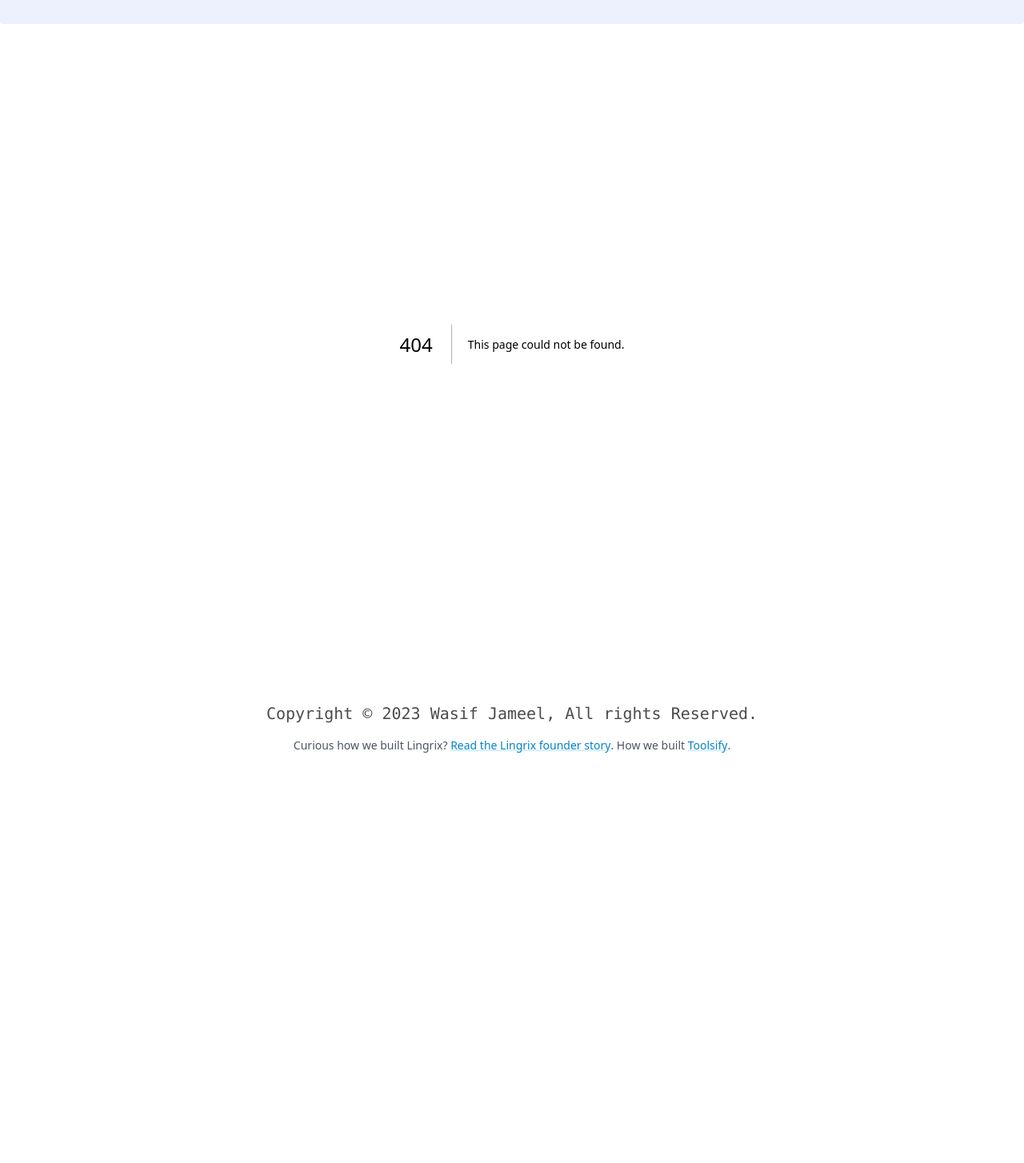
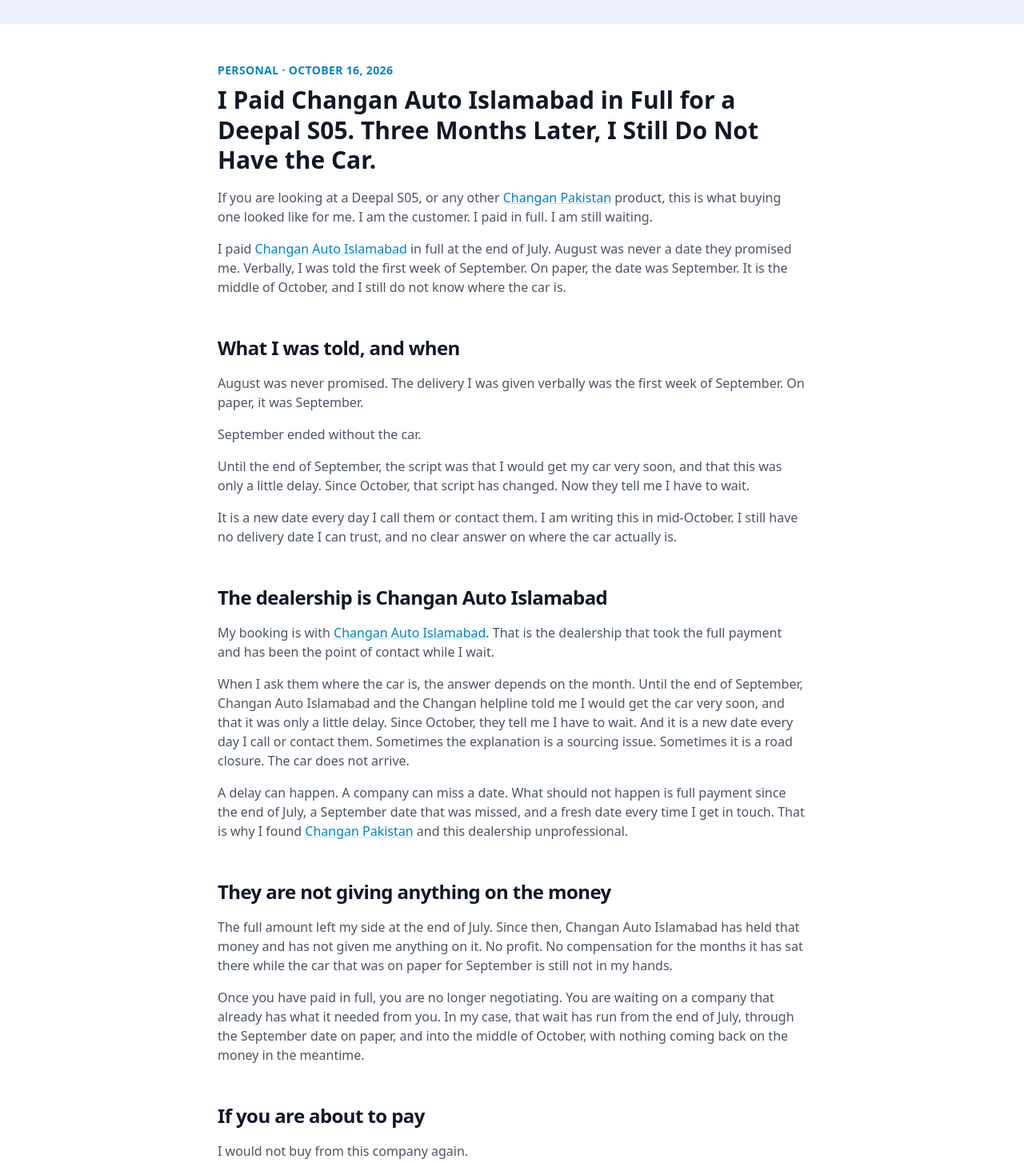
Before and after one commit to chwasifjameel/wasif-jameel, a Next.js app: page /deepal-s05-changan-auto-islamabad in a window 1280 px wide. Before the commit this address had no page. Shown: the part 76-1530 px from the top of the page at 80% size. Before the commit the page ends 1066 px from the top, so only its background shows below. Built offline with nearby package versions, Linux system fonts and the light colour scheme.

Commit message:
blog: changan s05 delivery

```diff
--- a/components/footer.tsx
+++ b/components/footer.tsx
@@ -1,4 +1,4 @@
-import Link from "next/link";
+import Link from 'next/link';
 
 const Footer = () => {
   return (
@@ -9,14 +9,14 @@
           Reserved.
         </p>
         <p className="text-sm text-gray-600">
-          Curious how we built Lingrix?{" "}
+          Curious how we built Lingrix?{' '}
           <Link
             href="/joruney-of-lingrix"
             className="font-medium text-sky-600 hover:text-sky-700 underline decoration-sky-200"
           >
             Read the Lingrix founder story
           </Link>
-          . How we built{" "}
+          . How we built{' '}
           <Link
             href="/how-toolsify-build"
             className="font-medium text-sky-600 hover:text-sky-700 underline decoration-sky-200"
--- /dev/null
+++ b/pages/deepal-s05-changan-auto-islamabad.tsx
@@ -0,0 +1,190 @@
+import Head from 'next/head';
+
+export default function DeepalS05ChanganAutoIslamabad() {
+  return (
+    <>
+      <Head>
+        <title>
+          I Paid Changan Auto Islamabad in Full for a Deepal S05. I Am Still
+          Waiting.
+        </title>
+        <meta
+          name="description"
+          content="I paid Changan Auto Islamabad in full for a Deepal S05 at the end of July. Verbally the date was the first week of September, and on paper it was September. It is mid-October, the car is still not here, and nothing is being paid on that money."
+        />
+        <meta
+          name="keywords"
+          content="Deepal S05, Changan Auto Islamabad, Changan Pakistan, car delivery delay, ChanganPk"
+        />
+        <link
+          rel="canonical"
+          href="https://www.wasifjameel.com/deepal-s05-changan-auto-islamabad"
+        />
+        <meta property="og:type" content="article" />
+        <meta
+          property="og:title"
+          content="I Paid Changan Auto Islamabad in Full for a Deepal S05. I Am Still Waiting."
+        />
+        <meta
+          property="og:description"
+          content="Full payment at the end of July. First week of September verbally, September on paper, and still no Deepal S05 in mid-October. Changan Auto Islamabad is not giving anything on that money."
+        />
+        <meta
+          property="og:url"
+          content="https://www.wasifjameel.com/deepal-s05-changan-auto-islamabad"
+        />
+        <meta property="og:site_name" content="Wasif Jameel" />
+      </Head>
+      <div className="bg-white">
+        <article className="mx-auto max-w-3xl px-4 py-12">
+          <header>
+            <p className="text-sm font-semibold tracking-wide text-sky-600 uppercase">
+              Personal · October 16, 2026
+            </p>
+            <h1 className="mt-2 text-3xl font-bold leading-tight text-gray-900">
+              I Paid Changan Auto Islamabad in Full for a Deepal S05. Three
+              Months Later, I Still Do Not Have the Car.
+            </h1>
+            <p className="mt-4 text-gray-600">
+              If you are looking at a Deepal S05, or any other{' '}
+              <a
+                href="https://changan.com.pk/"
+                className="text-sky-600 underline decoration-sky-200 hover:text-sky-700"
+                target="_blank"
+                rel="noopener noreferrer"
+              >
+                Changan Pakistan
+              </a>{' '}
+              product, this is what buying one looked like for me. I am the
+              customer. I paid in full. I am still waiting.
+            </p>
+            <p className="mt-4 text-gray-600">
+              I paid{' '}
+              <a
+                href="https://changanislamabadmotors.com/"
+                className="text-sky-600 underline decoration-sky-200 hover:text-sky-700"
+                target="_blank"
+                rel="noopener noreferrer"
+              >
+                Changan Auto Islamabad
+              </a>{' '}
+              in full at the end of July. August
+              was never a date they promised me. Verbally, I was told the first
+              week of September. On paper, the date was September. It is the
+              middle of October, and I still do not know where the car is.
+            </p>
+          </header>
+
+          <section className="mt-12">
+            <h2 className="text-2xl font-semibold tracking-tight text-gray-900">
+              What I was told, and when
+            </h2>
+            <p className="mt-4 text-gray-600">
+              August was never promised. The delivery I was given verbally was
+              the first week of September. On paper, it was September.
+            </p>
+            <p className="mt-4 text-gray-600">
+              September ended without the car.
+            </p>
+            <p className="mt-4 text-gray-600">
+              Until the end of September, the script was that I would get my car
+              very soon, and that this was only a little delay. Since October,
+              that script has changed. Now they tell me I have to wait.
+            </p>
+            <p className="mt-4 text-gray-600">
+              It is a new date every day I call them or contact them. I am
+              writing this in mid-October. I still have no delivery date I can
+              trust, and no clear answer on where the car actually is.
+            </p>
+          </section>
+
+          <section className="mt-12">
+            <h2 className="text-2xl font-semibold tracking-tight text-gray-900">
+              The dealership is Changan Auto Islamabad
+            </h2>
+            <p className="mt-4 text-gray-600">
+              My booking is with{' '}
+              <a
+                href="https://changanislamabadmotors.com/"
+                className="text-sky-600 underline decoration-sky-200 hover:text-sky-700"
+                target="_blank"
+                rel="noopener noreferrer"
+              >
+                Changan Auto Islamabad
+              </a>{'. That is the dealership that took the full payment and has been the point of contact while I wait.'}
+            </p>
+            <p className="mt-4 text-gray-600">
+              When I ask them where the car is, the answer depends on the month.
+              Until the end of September, Changan Auto Islamabad and the Changan
+              helpline told me I would get the car very soon, and that it was
+              only a little delay. Since October, they tell me I have to wait.
+              And it is a new date every day I call or contact them. Sometimes
+              the explanation is a sourcing issue. Sometimes it is a road
+              closure. The car does not arrive.
+            </p>
+            <p className="mt-4 text-gray-600">
+              A delay can happen. A company can miss a date. What should not
+              happen is full payment since the end of July, a September date
+              that was missed, and a fresh date every time I get in touch. That
+              is why I found{' '}
+              <a
+                href="https://changan.com.pk/"
+                className="text-sky-600 underline decoration-sky-200 hover:text-sky-700"
+                target="_blank"
+                rel="noopener noreferrer"
+              >
+                Changan Pakistan
+              </a>{' '}
+              and this dealership unprofessional.
+            </p>
+          </section>
+
+          <section className="mt-12">
+            <h2 className="text-2xl font-semibold tracking-tight text-gray-900">
+              They are not giving anything on the money
+            </h2>
+            <p className="mt-4 text-gray-600">
+              The full amount left my side at the end of July. Since then,
+              Changan Auto Islamabad has held that money and has not given me
+              anything on it. No profit. No compensation for the months it has
+              sat there while the car that was on paper for September is still
+              not in my hands.
+            </p>
+            <p className="mt-4 text-gray-600">
+              Once you have paid in full, you are no longer negotiating. You are
+              waiting on a company that already has what it needed from you. In
+              my case, that wait has run from the end of July, through the
+              September date on paper, and into the middle of October, with
+              nothing coming back on the money in the meantime.
+            </p>
+          </section>
+
+          <section className="mt-12">
+            <h2 className="text-2xl font-semibold tracking-tight text-gray-900">
+              If you are about to pay
+            </h2>
+            <p className="mt-4 text-gray-600">
+              I would not buy from this company again.
+            </p>
+            <p className="mt-4 text-gray-600">
+              If you are about to, slow down before you pay Changan Auto
+              Islamabad, or any other Changan dealership, in full. Ask, in
+              writing, what happens if the September date slips. Ask what you
+              are owed if that month becomes October with no car and no
+              location. Ask whether anything is paid on your money while you
+              wait. A verbal first week of September did not hold, the date on
+              paper did not hold, and nothing has been given on the amount I
+              already paid.
+            </p>
+            <p className="mt-4 text-gray-600">
+              Look at other companies before you send the full payment. I was
+              told the first week of September, and September on paper. It is
+              the middle of October. Every time I contact them, there is a new
+              date. I still do not know where the car is.
+            </p>
+          </section>
+        </article>
+      </div>
+    </>
+  );
+}
```
